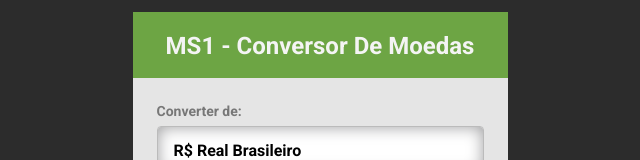
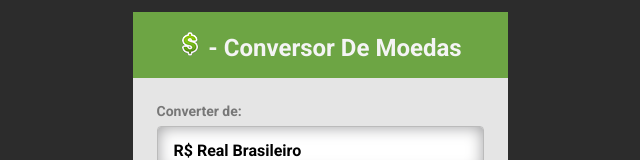
Before and after one commit to buscarato/ConversorMoeda, a plain HTML site: page index.html in a window 1280 px wide. Shown: the top 160 px of the page, without its empty margins (320-960 px from the left). Drawn offline with Linux system fonts and the light colour scheme.

Commit message:
Add Icone

```diff
--- a/index.html
+++ b/index.html
@@ -13,7 +13,7 @@
 
 <body>
     <div id="cabecalho">
-        <h1> MS1 - Conversor De Moedas</h1>
+        <h1> <img src="./img/money.png"> - Conversor De Moedas</h1>
     </div>
 
     <div id="caixa-principal">
```
Also changed, not shown: img/money.png (added).
